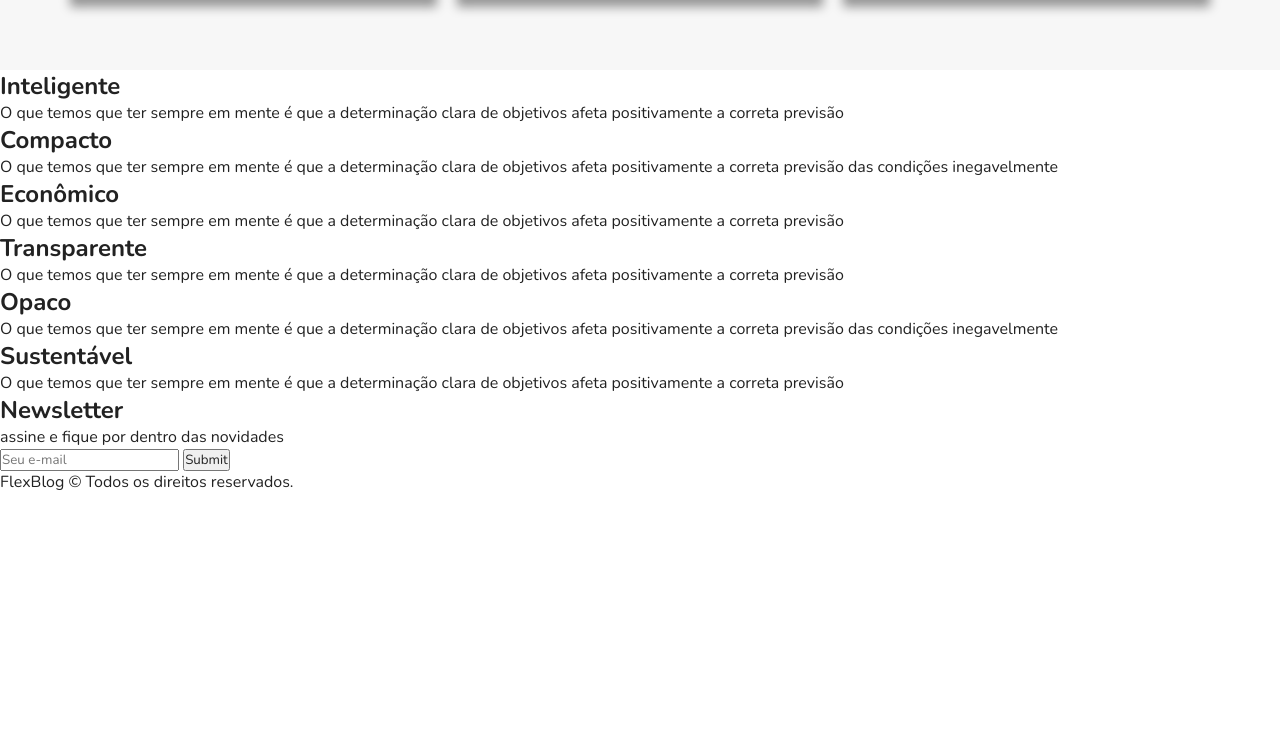
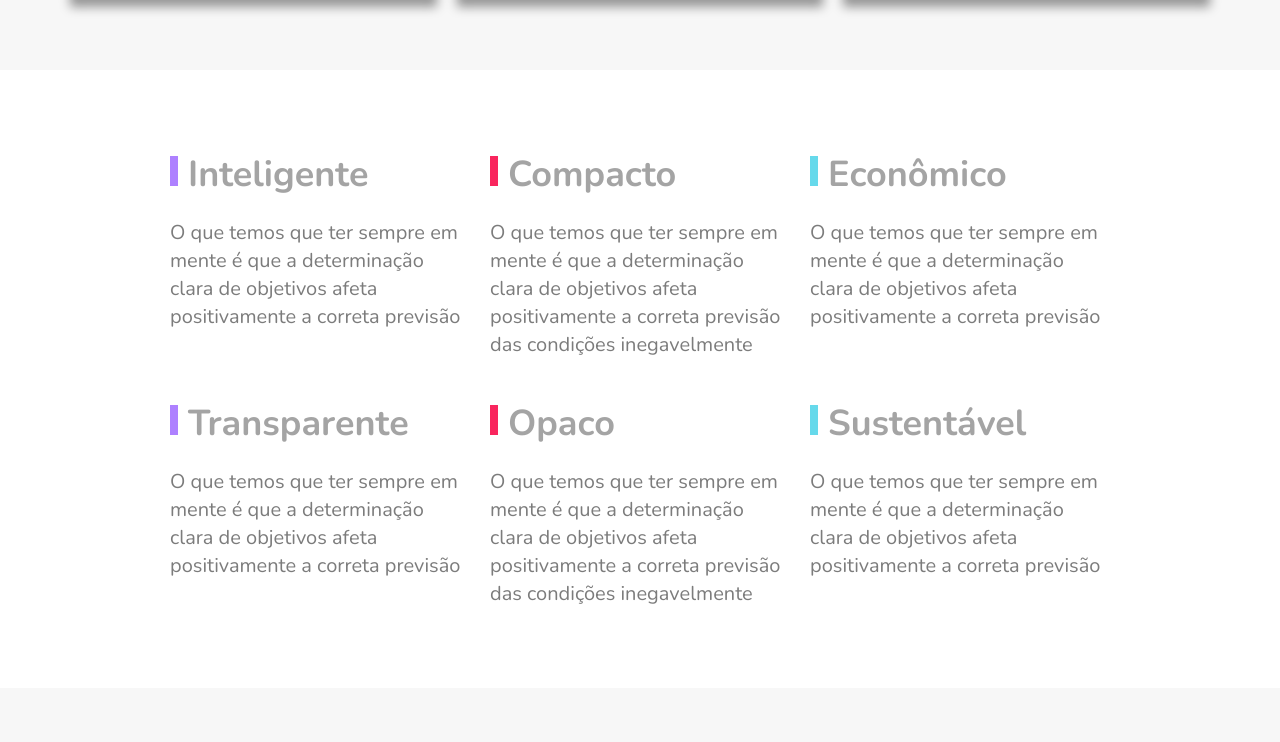
Before and after one commit to WillianOL/conhecimentos-novos, a plain HTML site: page css-flexbox/projeto-FlexBlog/index.html in a window 1280 px wide. Shown: the part 2518-3260 px from the top of the page. Before the commit the page ends 3011 px from the top, so only its background shows below. Drawn offline with nearby package versions, Linux system fonts and the light colour scheme.

Commit message:
Update style.css

```diff
--- a/css-flexbox/projeto-FlexBlog/styles/style.css
+++ b/css-flexbox/projeto-FlexBlog/styles/style.css
@@ -83,6 +83,7 @@ img{
     line-height: 1;
 }
 
+/* Sessão Sobre */
 .Sobre{
     display: flex;
     max-width: 960px;
@@ -116,6 +117,7 @@ img{
 
 }
 
+/* Sessão Produtos */
 .produtos{
     margin: 60px auto;
     max-width: 960px;
@@ -156,6 +158,7 @@ img{
     border-top: 8px solid #66d9eb;
 }
 
+/* Sessão Preço */
 .conteinerPreco{
     display: flex;
     align-items: flex-end;
@@ -245,3 +248,75 @@ img{
         order: -1;
     }
 }
+
+/* Sessão Qualidade */
+.quelidade-bg{
+    display: flex;
+    max-width: 960px;
+    margin: 60px auto;
+    flex-wrap: wrap;
+}
+
+.qualidade-item{
+    flex: 1 1 300px;
+    margin: 20px 10px;
+}
+
+.qualidade-item h2{
+    font-size: 2.25em;
+    margin-bottom: 20px;
+    color: #a4a4a4;
+}
+
+.qualidade-item p{
+    font-size: 1.25em;
+    line-height: 1.4;
+    color: #7c7c7c;
+}
+
+.qualidade-item h2::before{
+    content: " ";
+    width: 8px;
+    height: 30px;
+    background-color: #222222;
+    display: inline-block;
+    margin-right: 10px;
+}
+
+.qualidade-item:nth-of-type(3n+1) h2::before{
+    background-color: #ae81ff;
+}
+
+.qualidade-item:nth-of-type(3n+2) h2::before{
+    background-color: #f9265e;
+}
+
+.qualidade-item:nth-of-type(3n+3) h2::before{
+    background-color: #66d9eb;
+}
+
+.Newsletter{
+    background-color: #f7f7f7;
+    padding: 60px calc((100% - 960px) / 2);
+    display: flex;
+    align-items: center;
+    flex-wrap: wrap;
+}
+
+.info{
+    flex: 1 1 260px;
+    margin: 0px 10px;
+}
+
+.info h2{
+    font-size: 3em;
+    color: #a4a4a4;
+}
+
+.info p{
+    font-size: 1.25em;
+    font-style: italic;
+    max-width: 230px;
+    margin-bottom: 10px;
+    color: #7c7c7c;
+}
```
